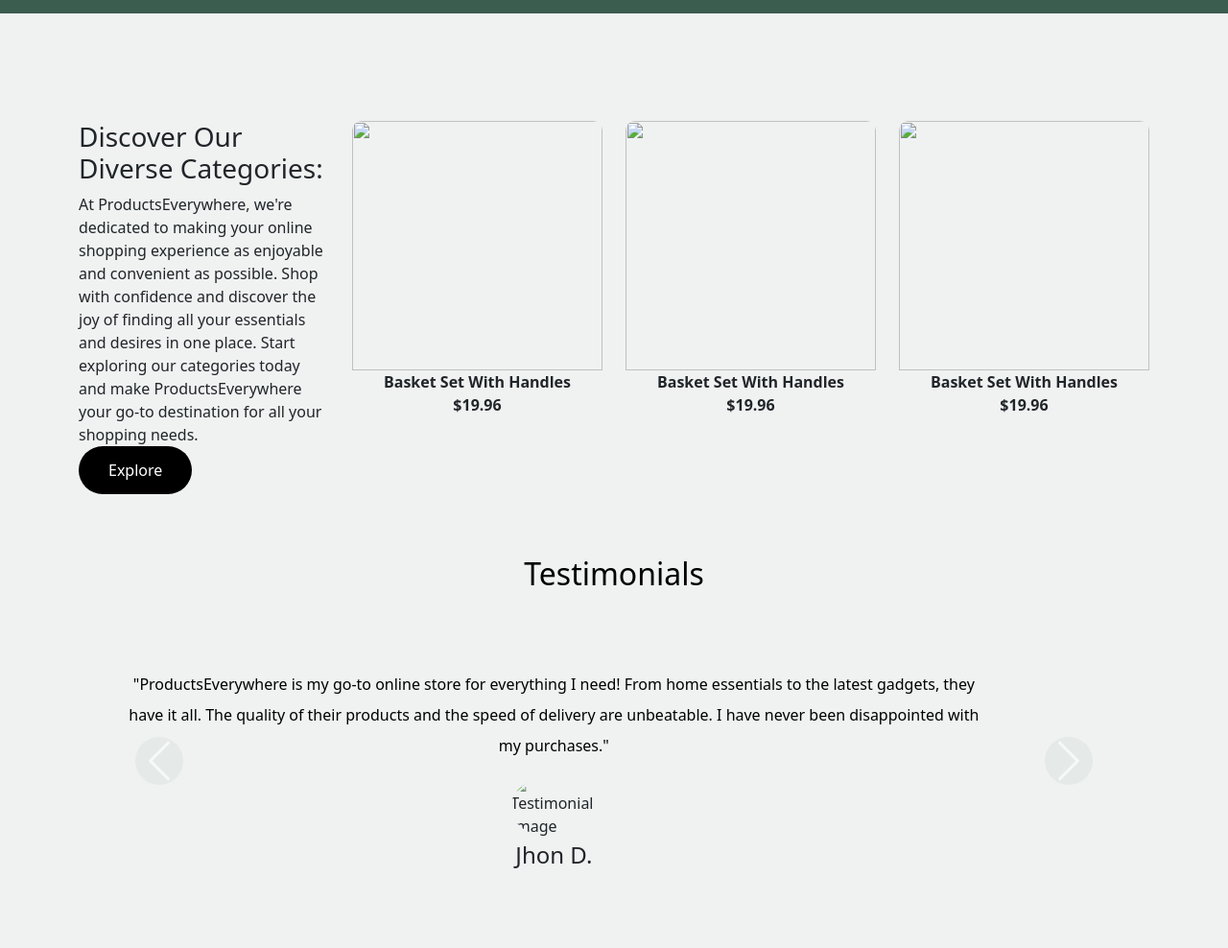
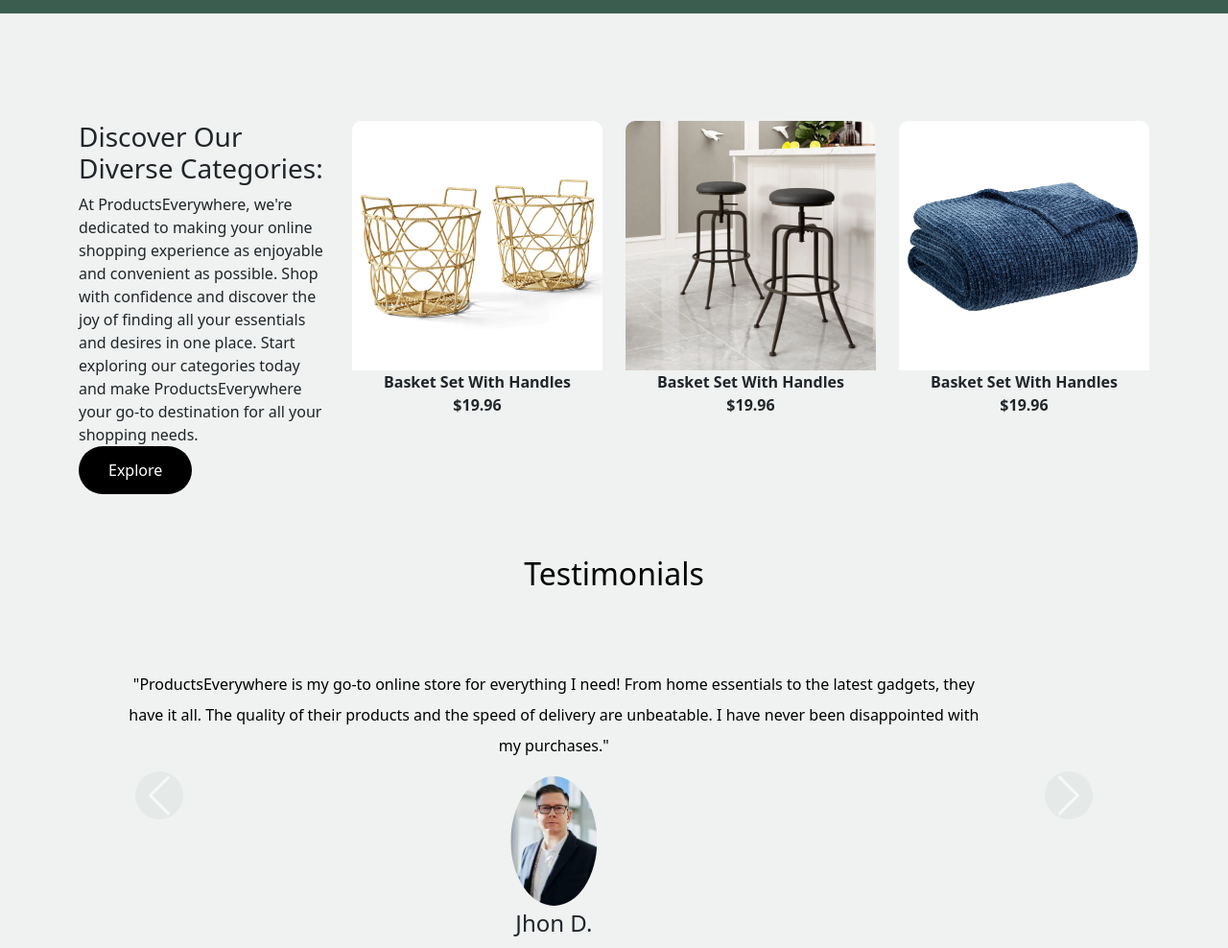
Before and after one commit to NoorayFatima/PE-pages, a plain HTML site: page index.html in a window 1280 px wide. Shown: the part 580-1568 px from the top of the page at 96% size. Drawn offline with nearby package versions, Linux system fonts and the light colour scheme; files that its build step writes are made by us from their sources.

Commit message:
Update index.html

```diff
--- a/index.html
+++ b/index.html
@@ -6,7 +6,7 @@
     <title>ProductsEverywhere</title>
     <link href="https://cdn.jsdelivr.net/npm/bootstrap@5.3.3/dist/css/bootstrap.min.css" rel="stylesheet" integrity="sha384-QWTKZyjpPEjISv5WaRU9OFeRpok6YctnYmDr5pNlyT2bRjXh0JMhjY6hW+ALEwIH" crossorigin="anonymous">
     <link rel="stylesheet" href="https://cdnjs.cloudflare.com/ajax/libs/font-awesome/4.7.0/css/font-awesome.min.css">
-    <link rel="stylesheet" type="text/css" href="static/css/index.css">
+    <link rel="stylesheet" type="text/css" href="index.css">
   </head>
 <body>
     <!-- Navbar -->
@@ -61,7 +61,7 @@
 
                 <div class="col-lg-6 pt-5 ">
                 <div class="pb-5 pt-5 img">
-                    <img src="static/images/hero.jpg" alt="image" class="img-fluid">
+                    <img src="hero.jpg" alt="image" class="img-fluid">
                 </div>
             </div>
         </div>
@@ -79,7 +79,7 @@
             </div>
             <div class="col-lg-3 col-md-4 col-sm-12">
                 <div class="product-thumbnail">
-                    <img src="static/images/basket.jpg" class="product-image">
+                    <img src="basket.jpg" class="product-image">
                     <p class="product-desc"><b>Basket Set With Handles</b></p>
                     <p class="product-price"><strong>$19.96</strong></p><br><br>
                     <button class="product-btn"><a href="cart.html">+</a></button>
@@ -87,7 +87,7 @@
             </div>
             <div class="col-lg-3 col-md-4 col-sm-12">
                 <div class="product-thumbnail">
-                    <img src="static/images/stool.jpg" class="product-image">
+                    <img src="stool.jpg" class="product-image">
                     <p class="product-desc"><b>Basket Set With Handles</b></p>
                     <p class="product-price"><strong>$19.96</strong></p><br><br>
                     <button class="product-btn"><a href="cart.html">+</a></button>
@@ -95,7 +95,7 @@
             </div>
             <div class="col-lg-3 col-md-4 col-sm-12">
                 <div class="product-thumbnail">
-                    <img src="static/images/polyester.jpg" class="product-image">
+                    <img src="polyester.jpg" class="product-image">
                     <p class="product-desc"><b>Basket Set With Handles</b></p>
                     <p class="product-price"><strong>$19.96</strong></p><br><br>
                     <button class="product-btn"><a href="cart.html">+</a></button>
@@ -123,21 +123,21 @@
                 <div class="carousel-item active mt-4">
                     <p class=" text-black para">"ProductsEverywhere is my go-to online store for everything I need! From home essentials to the latest gadgets, they have it all. The quality of their products and the speed of delivery are unbeatable. I have never been disappointed with my purchases."</p>
                     <div class="c-img d-flex justify-content-center mt-3">
-                        <img src="static/images/man.jpg" alt="Testimonial Image" class="">
+                        <img src="man.jpg" alt="Testimonial Image" class="">
                     </div>
                     <h4 class="text-center mt-1">Jhon D.</h4>
                   </div>
                 <div class="carousel-item mt-4">
                     <p class="  text-black para">"I am a busy mom and ProductsEverywhere has been a life-saver for me. I can shop for groceries, pet supplies, and even toys for my kids in one place. It saves me time and money. Plus there customer supportis exceptional, always ready to help."</p>
                    <div class="c-img d-flex justify-content-center mt-3">
-                    <img src="static/images/man.jpg" alt="Los Angeles" class="">
+                    <img src="man.jpg" alt="Los Angeles" class="">
                    </div>
                    <h4 class="text-center mt-1">Sarah M.</h4>
                  </div>
                 <div class="carousel-item mt-4">
                     <p class=" text-black para">"As an avid reader and tech enthusiast, I am in love with ProductsEverywhere's books and electronics section. their collection of books is extensive, and their electronics range is up-to-date with the latest trends. It is a one-stop shop for my hobbies and interests."</p>
                     <div class="c-img d-flex justify-content-center mt-3">
-                        <img src="static/images/man.jpg" alt="Los Angeles" class="c-img">
+                        <img src="man.jpg" alt="Los Angeles" class="c-img">
                     </div>
                     <h4 class="text-center mt-1">David R.</h4>
                  </div>
```
